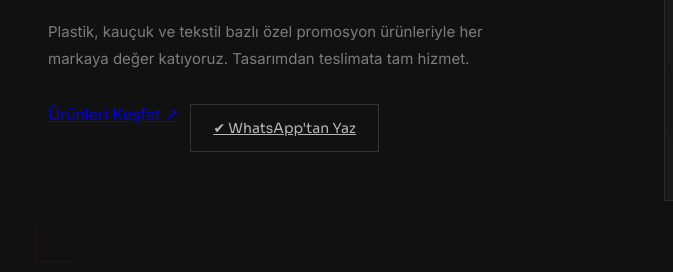
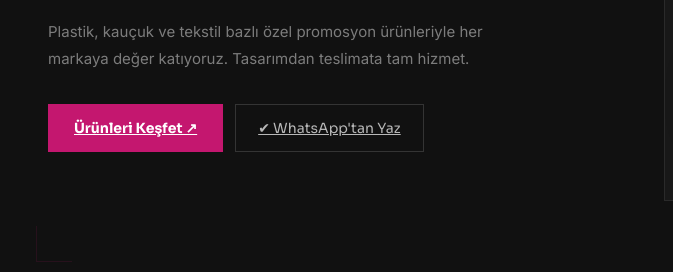
Before and after one commit to cyildiz16-netizen/promoking-website, a website: page index.html in a window 1280 px wide. Shown: the part 450-722 px from the top of the page, 0-673 px from the left. Drawn offline with Linux system fonts and the light colour scheme.

Commit message:
Update index.html

```diff
--- a/index.html
+++ b/index.html
@@ -445,8 +445,8 @@ body.menu-open{overflow:hidden}
     <p class="tagline">— Manufactured to Matter.</p>
     <p class="hero-sub" data-en="We add value to every brand with custom promotional products in plastic, rubber and textile. Full service from design to delivery.">Plastik, kauçuk ve tekstil bazlı özel promosyon ürünleriyle her markaya değer katıyoruz. Tasarımdan teslimata tam hizmet.</p>
     <div class="ctas">
-      <a class=class="btn-mg" href="urunler.html" data-en="Explore Products &#8599;">Ürünleri Keşfet &#8599;</a>
-      <a class="btn-out" href="https://wa.me/905308995995?text=Merhaba%2C%20Promoking%20%C3%BCr%C3%BCnleri%20hakk%C4%B1nda%20bilgi%20ve%20teklif%20almak%20istiyorum." target="_blank" rel="noopener" data-en="&#x2714; Message on WhatsApp">&#x2714; WhatsApp'tan Yaz</a>
+      <a class="btn-mg" href="urunler.html" data-en="Explore Products &amp;#8599;">Ürünleri Keşfet &#8599;</a>
+      <a class="btn-out" href="https://wa.me/905308995995" target="_blank" rel="noopener" data-en="&amp;#x2714; Message on WhatsApp">&#x2714; WhatsApp'tan Yaz</a>
     </div>
   </div>
   <div class="hero-grid">
```
